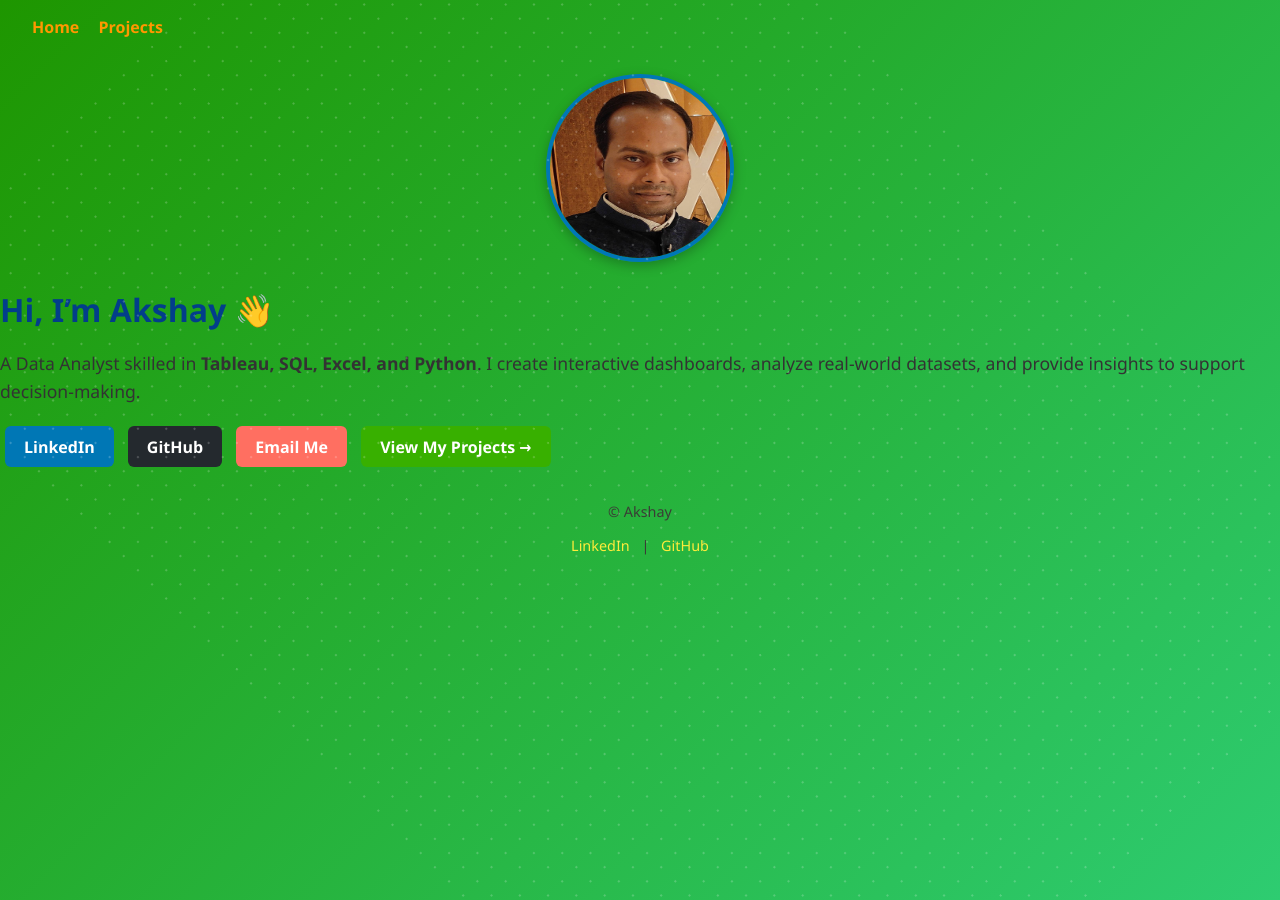
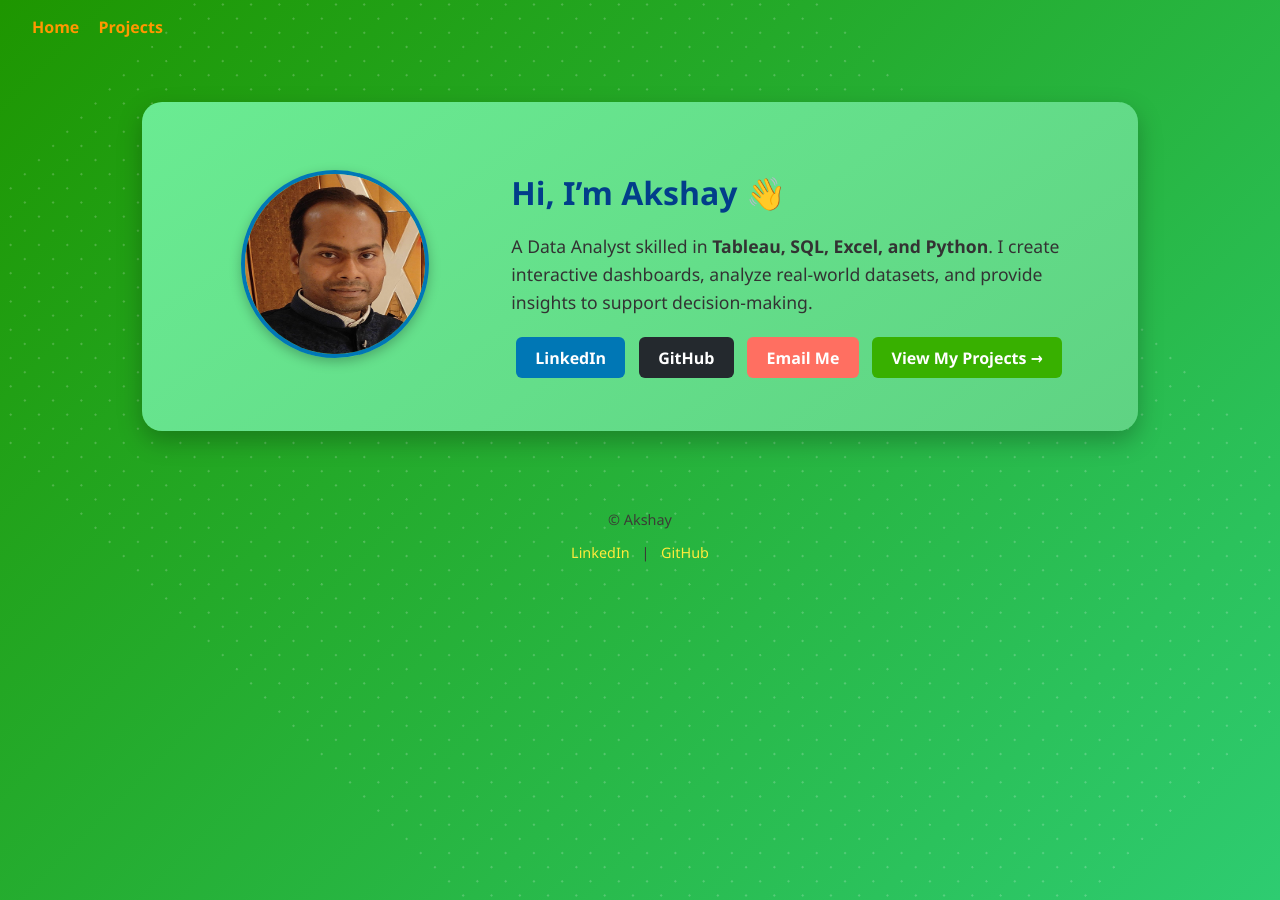
Before and after one commit to AkshaySinha01/AkshaySinha01.github.io, a Jekyll site: the page built from index.md, in a window 1280 px wide. Built offline with Jekyll 4.4.1, drawn with Linux system fonts in a browser that asks for light colours.

Commit message:
Update home.html

```diff
--- a/_layouts/home.html
+++ b/_layouts/home.html
@@ -36,25 +36,24 @@ nav {
 }
 
 /* Home card container */
-/* Profile Card Styling with Glassmorphism */
-.profile-card {
-  background: rgba(255, 255, 255, 0.15); /* transparent white */
+.home-container {
+  display: flex;
+  align-items: center;
+  justify-content: center;
+  gap: 2rem;
+  padding: 3rem;
+  margin: 3rem auto;
+  max-width: 900px;
+  background: linear-gradient(145deg, #6aeb92, #5fd383);
   border-radius: 20px;
-  padding: 40px;
-  max-width: 900px;
-  margin: 50px auto;
-  text-align: center;
-  box-shadow: 0 8px 32px rgba(0, 0, 0, 0.25); /* stronger shadow */
-  backdrop-filter: blur(12px); /* glass blur effect */
-  -webkit-backdrop-filter: blur(12px); /* Safari support */
-  border: 1px solid rgba(255, 255, 255, 0.2); /* subtle border */
-  transition: all 0.3s ease; /* smooth hover effect */
+  box-shadow: 0 10px 25px rgba(0,0,0,0.25);
+  position: relative;
+  z-index: 1;
 }
 
-/* Hover effect: glow + lift */
-.profile-card:hover {
-  box-shadow: 0 12px 40px rgba(0, 255, 100, 0.4); /* green glow */
-  transform: translateY(-8px); /* slight lift */
+.home-container:hover {
+  transform: translateY(-5px);
+  box-shadow: 0 15px 30px rgba(0,0,0,0.2);
 }
 
 /* Profile image */
```
